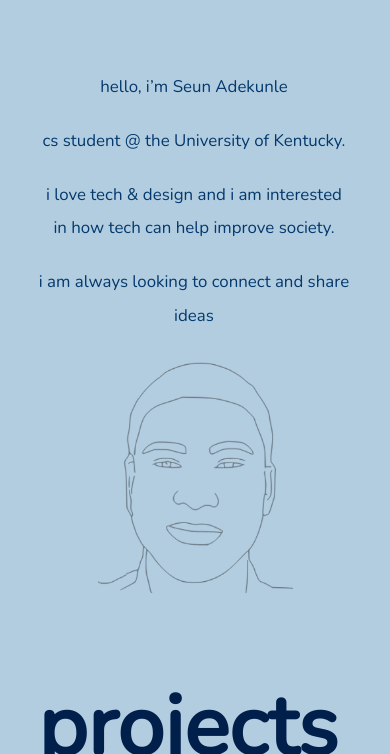
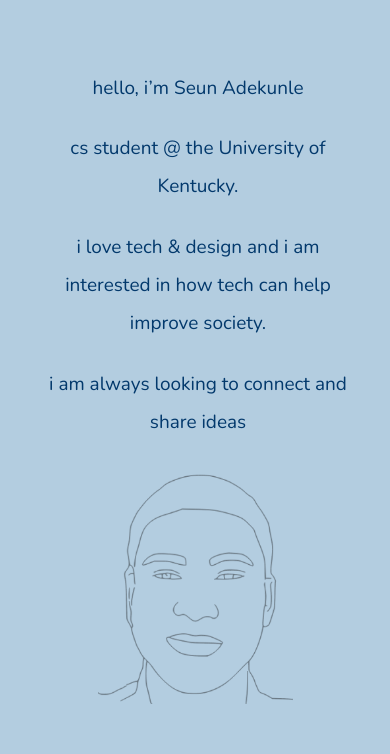
Before and after one commit to seunadekunle/seunadekunle.github.io, a React (Create React App) app: page / in a window 390 px wide. Shown: the part 432-1186 px from the top of the page. Built offline with nearby package versions, Linux system fonts and the light colour scheme; the HTML template or start-up script is replaced by a standard one.

Commit message:
fixed issue with links and ui

```diff
--- a/src/App.css
+++ b/src/App.css
@@ -89,7 +89,7 @@ li > a:hover {
   border-radius: 0.5em;
   border-color: #6497B1;
   border-style: solid;
-  border-width: 1.25px;
+  border-width: 2px;
   margin-right: 4em;
 }
 
--- a/src/components/About.css
+++ b/src/components/About.css
@@ -50,15 +50,15 @@
   }
 }
 
-@media(max-width: 600px){
+@media(max-width: 700px){
   .info > img {
-    padding-left: 100%;
+    /* padding-left: 100%; */
     padding-right: 25%;
     max-width: 50%;
-    float: center;
+    /* float: center; */
   }
 
-  .text > p {
+  /* .text > p {
     text-align: center;
     font-size: 2vh;
     width: 100%;
@@ -67,5 +67,5 @@
   .text {
     width: 80%;
     float: center;
-  }
+  } */
 }
--- a/src/components/Contact.css
+++ b/src/components/Contact.css
@@ -35,7 +35,7 @@
   width: 100%;
   background-color: rgba(0,0,0, 0);
   margin-top: 9em;
-  height: 25%;
+  height: 1%;
 }
 
 button {
```
